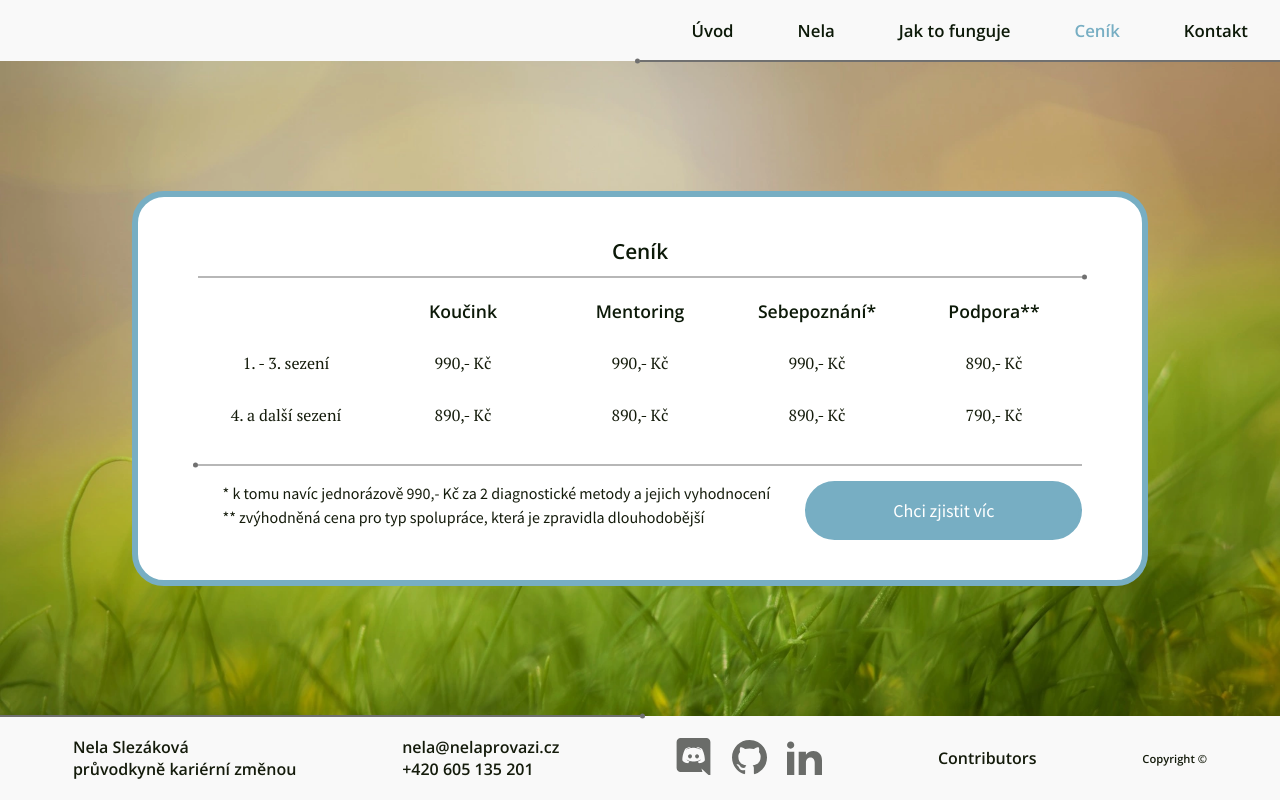
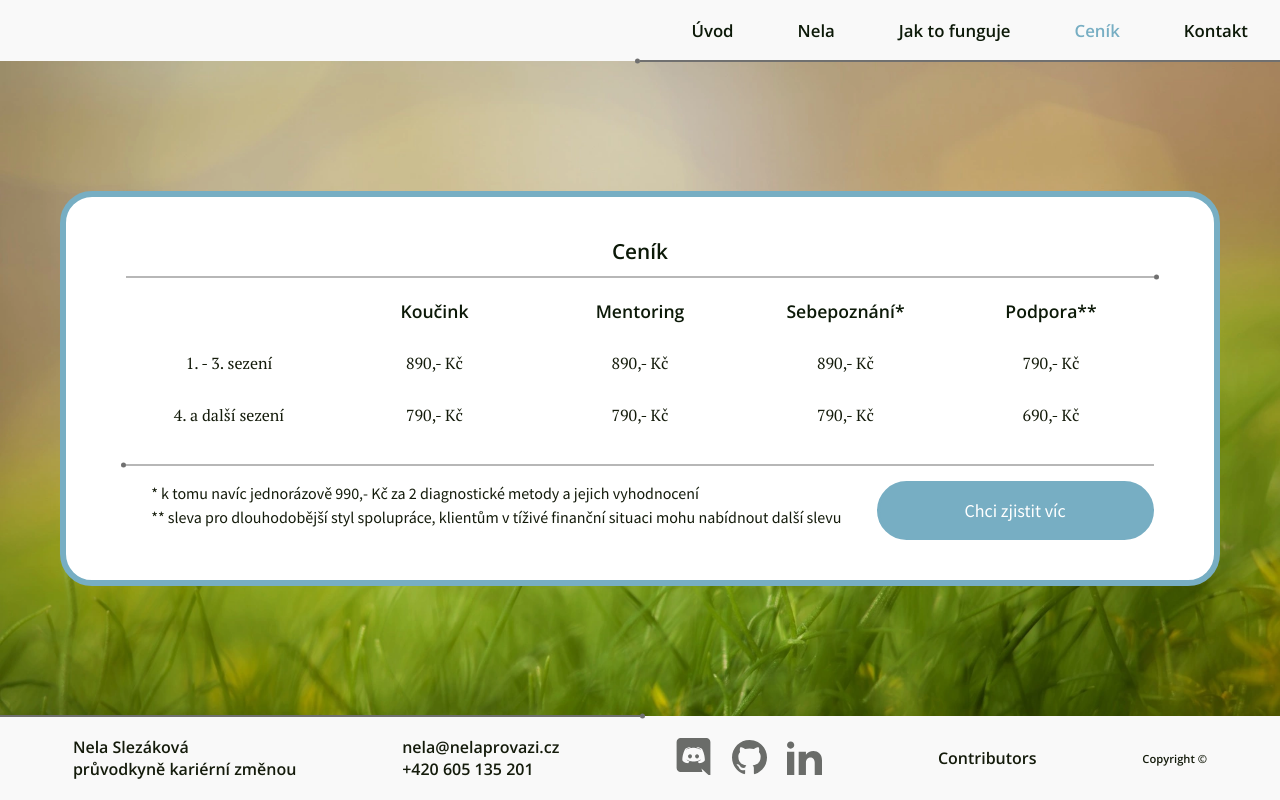
Before and after one commit to NelliaS/personal-webpage, a Next.js app: page /cenik in a window 1280 px wide. Built offline with nearby package versions, Linux system fonts and the light colour scheme.

Commit message:
modify prices

```diff
--- a/src/pages/cenik.tsx
+++ b/src/pages/cenik.tsx
@@ -9,8 +9,8 @@ import HeroImage from "../../public/images/cenik.webp";
 
 const Cenik: NextPage = () => {
 
-    const [cena1, setCena1] = useState("990,- Kč");
-    const [cena2, setCena2] = useState("890,- Kč");
+    const [cena1, setCena1] = useState("890,- Kč");
+    const [cena2, setCena2] = useState("790,- Kč");
     const [info1, setInfo1] = useState("");
     const [info2, setInfo2] = useState("");
 
@@ -27,20 +27,20 @@ const Cenik: NextPage = () => {
                     <h1 className={styles.griditem3}>Sebepoznání*</h1>
                     <h1 className={styles.griditem4}>Podpora**</h1>
                     <p className={styles.griditem5}>1. - 3. sezení</p>
-                    <p className={styles.griditem6}>990,- Kč</p>
-                    <p className={styles.griditem7}>990,- Kč</p>
-                    <p className={styles.griditem8}>990,- Kč</p>
-                    <p className={styles.griditem9}>890,- Kč</p>
+                    <p className={styles.griditem6}>890,- Kč</p>
+                    <p className={styles.griditem7}>890,- Kč</p>
+                    <p className={styles.griditem8}>890,- Kč</p>
+                    <p className={styles.griditem9}>790,- Kč</p>
                     <p className={styles.griditem10} id=''>4. a další sezení</p>
-                    <p className={styles.griditem11}>890,- Kč</p>
-                    <p className={styles.griditem12}>890,- Kč</p>
-                    <p className={styles.griditem13}>890,- Kč</p>
-                    <p className={styles.griditem14}>790,- Kč</p>
+                    <p className={styles.griditem11}>790,- Kč</p>
+                    <p className={styles.griditem12}>790,- Kč</p>
+                    <p className={styles.griditem13}>790,- Kč</p>
+                    <p className={styles.griditem14}>690,- Kč</p>
                 </section>
                 <section className={styles.flexwrapper}>
                     <div className={styles.textwrapper}>
                         <p>* k tomu navíc jednorázově 990,- Kč za 2 diagnostické metody a jejich vyhodnocení</p>
-                        <p>** zvýhodněná cena pro typ spolupráce, která je zpravidla dlouhodobější</p>
+                        <p>** sleva pro dlouhodobější styl spolupráce, klientům v tíživé finanční situaci mohu nabídnout další slevu</p>
                     </div>
                         <Link href="/kontaktni-formular">
                             <a><Button value="Chci zjistit víc" type='submit'/></a>
@@ -56,26 +56,26 @@ const Cenik: NextPage = () => {
                 </div>
                 <section className={styles.mobilebuttonwrapper}>
                     <button onClick={() => {
-                        setCena1("990,- Kč");
-                        setCena2("890,- Kč");
+                        setCena1("890,- Kč");
+                        setCena2("790,- Kč");
                         setInfo1("");
                         setInfo2("");
                         }} className={styles.mbitem1}>Koučink</button>
                     <button onClick={() => {
-                        setCena1("990,- Kč");
-                        setCena2("890,- Kč");
+                        setCena1("890,- Kč");
+                        setCena2("790,- Kč");
                         setInfo1("*");
                         setInfo2("* k tomu navíc jednorázově 990,- Kč za dvě diagnostické metody a jejich vyhodnocení");}} className={styles.mbitem2}>Sebepoznání</button>
                     <button onClick={() => {
-                        setCena1("990,- Kč");
-                        setCena2("890,- Kč");
+                        setCena1("890,- Kč");
+                        setCena2("790,- Kč");
                         setInfo1("");
                         setInfo2("");}} className={styles.mbitem3}>Mentoring</button>
                     <button onClick={() => {
-                        setCena1("890,- Kč");
-                        setCena2("790,- Kč");
+                        setCena1("790,- Kč");
+                        setCena2("690,- Kč");
                         setInfo1("*");
-                        setInfo2("* zvýhodněná cena pro typ spolupráce, která je zpravidla dlouhodobější");
+                        setInfo2("* sleva pro dlouhodobější styl spolupráce, klientům v tíživé finanční situaci mohu nabídnout další slevu");
                     }}
                         className={styles.mbitem4}>Podpora</button>
                 </section>
```
